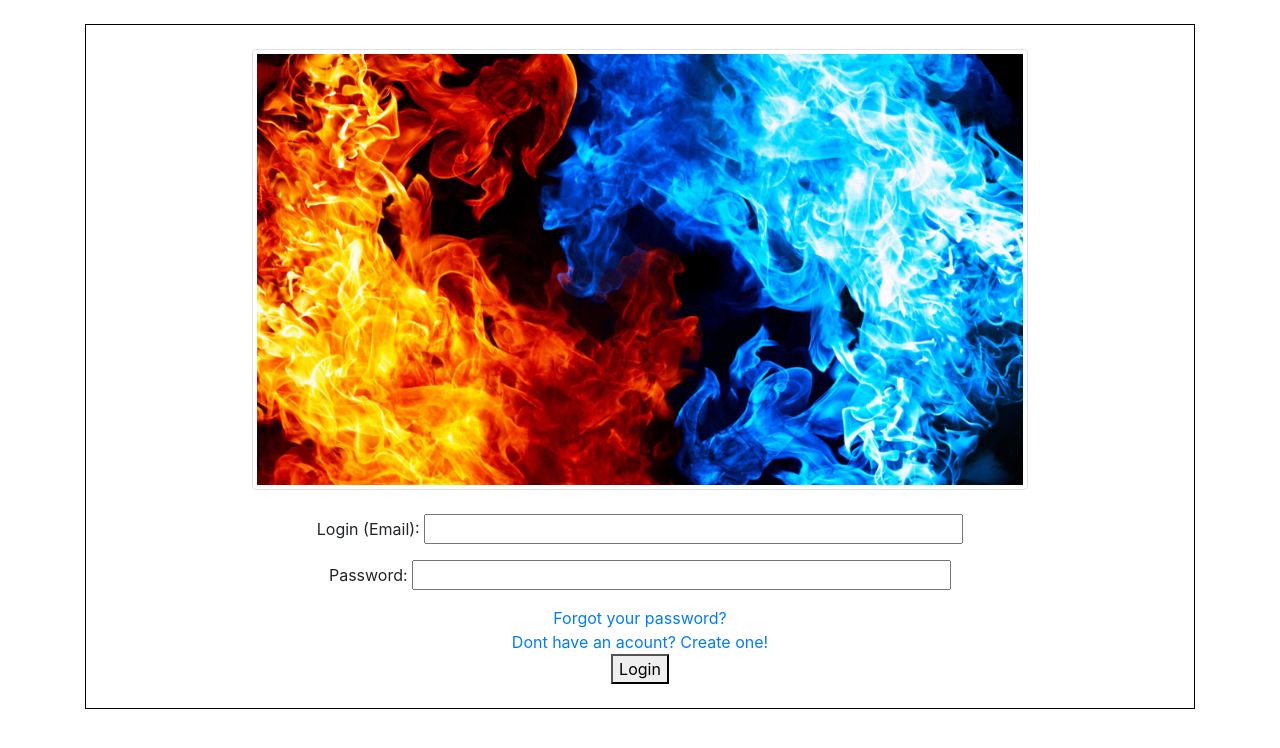
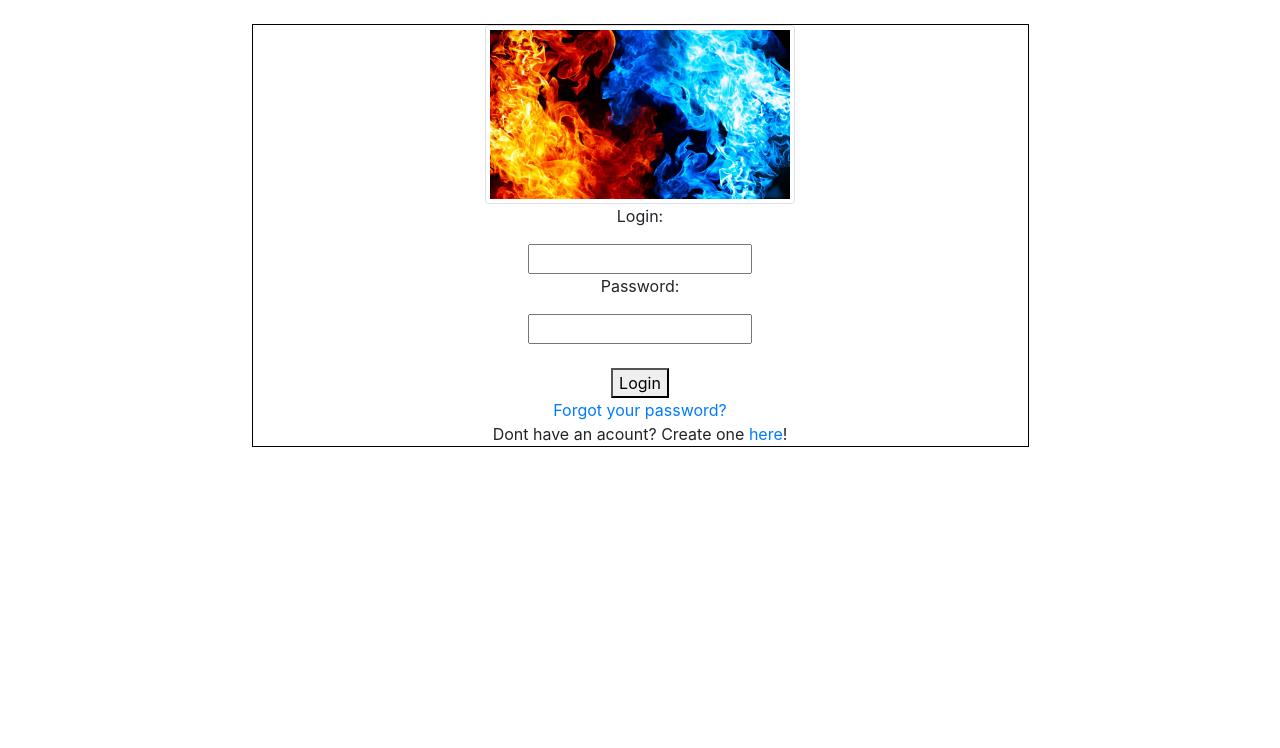
Before and after one commit to rfradella/Archived_Projects, a plain HTML site: page CRUD-APPLICATION-master/Login.html in a window 1280 px wide. Drawn offline with nearby package versions, Linux system fonts and the light colour scheme.

Commit message:
Login page display modifications

```diff
--- a/CRUD-APPLICATION-master/Login.html
+++ b/CRUD-APPLICATION-master/Login.html
@@ -1,53 +1,66 @@
 <!doctype html>
 <html lang="en">
+
 <head>
   <!-- Required meta tags -->
   <meta charset="utf-8">
   <meta name="viewport" content="width=device-width, initial-scale=1, shrink-to-fit=no">
 
   <!-- Bootstrap CSS -->
-    <link rel="stylesheet" href="https://stackpath.bootstrapcdn.com/bootstrap/4.3.1/css/bootstrap.min.css" integrity="sha384-ggOyR0iXCbMQv3Xipma34MD+dH/1fQ784/j6cY/iJTQUOhcWr7x9JvoRxT2MZw1T" crossorigin="anonymous">
+  <link rel="stylesheet" href="https://stackpath.bootstrapcdn.com/bootstrap/4.3.1/css/bootstrap.min.css"
+    integrity="sha384-ggOyR0iXCbMQv3Xipma34MD+dH/1fQ784/j6cY/iJTQUOhcWr7x9JvoRxT2MZw1T" crossorigin="anonymous">
   <!-- Shared Stylesheet -->
   <link rel="stylesheet" href="css/Shared.css">
   <!-- Login Stylesheet -->
-    <link rel="stylesheet" href="css/Login.css" >
+  <link rel="stylesheet" href="css/Login.css">
   <title>SCRUM Application</title>
 </head>
+
 <body>
   <br>
   <div class="container">
     <div class="LoginForm border-black center-block">
-    <br >
       <div class="text-center">
-      <img src="content/img/4K-Fire-Wallpaper-Free.jpg" class="img-thumbnail width70" alt="Company Logo">
+        <img src="content/img/4K-Fire-Wallpaper-Free.jpg" class="img-thumbnail width40 " alt="Company Logo">
+      </div>
+      <div class="col-12 text-center">
+        <div>
+          <p class="text-center">Login: </p>
+          <input type="text" class="width30">
+        </div>
+        <div>
+          <p class="text-center">Password: </p>
+          <input type="password" class="width30">
         </div>
         <br>
-    <div class="col-12">
-      <p class="text-center ">Login (Email): </h3>
-       <input type="text" class="width50">
-         <p class="text-center">Password: </h3>
-         <input type="password" class="width50">
         <div class="text-center">
+        <button class="">Login</button>
+      </div>
+        <div>
           <a href="#" class="rightText">Forgot your password?</a>
         </div>
-    <div class="text-center">
-      <a href="#">Dont have an acount? Create one!</a>
+        <div>
+          Dont have an acount? Create one <a href="#">here</a>!
         </div>
       </div>
 
-    <div class="text-center">
-      <button class="">Login</button>
     </div>
 
-    <br>
+
   </div>
 
   </div>
   <!-- Optional JavaScript -->
   <!-- jQuery first, then Popper.js, then Bootstrap JS -->
+  <script src="https://code.jquery.com/jquery-3.3.1.slim.min.js"
+    integrity="sha384-q8i/X+965DzO0rT7abK41JStQIAqVgRVzpbzo5smXKp4YfRvH+8abtTE1Pi6jizo" crossorigin="anonymous">
+  </script>
+  <script src="https://cdnjs.cloudflare.com/ajax/libs/popper.js/1.14.7/umd/popper.min.js"
+    integrity="sha384-UO2eT0CpHqdSJQ6hJty5KVphtPhzWj9WO1clHTMGa3JDZwrnQq4sF86dIHNDz0W1" crossorigin="anonymous">
+  </script>
+  <script src="https://stackpath.bootstrapcdn.com/bootstrap/4.3.1/js/bootstrap.min.js"
+    integrity="sha384-JjSmVgyd0p3pXB1rRibZUAYoIIy6OrQ6VrjIEaFf/nJGzIxFDsf4x0xIM+B07jRM" crossorigin="anonymous">
+  </script>
+</body>
 
-    <script src="https://code.jquery.com/jquery-3.3.1.slim.min.js" integrity="sha384-q8i/X+965DzO0rT7abK41JStQIAqVgRVzpbzo5smXKp4YfRvH+8abtTE1Pi6jizo" crossorigin="anonymous"></script>
-    <script src="https://cdnjs.cloudflare.com/ajax/libs/popper.js/1.14.7/umd/popper.min.js" integrity="sha384-UO2eT0CpHqdSJQ6hJty5KVphtPhzWj9WO1clHTMGa3JDZwrnQq4sF86dIHNDz0W1" crossorigin="anonymous"></script>
-    <script src="https://stackpath.bootstrapcdn.com/bootstrap/4.3.1/js/bootstrap.min.js" integrity="sha384-JjSmVgyd0p3pXB1rRibZUAYoIIy6OrQ6VrjIEaFf/nJGzIxFDsf4x0xIM+B07jRM" crossorigin="anonymous"></script>
-  </body>
 </html>
--- a/CRUD-APPLICATION-master/css/Login.css
+++ b/CRUD-APPLICATION-master/css/Login.css
@@ -11,8 +11,8 @@
 
 }
 
-
 .LoginForm{
     margin-left: auto;
     margin-right: auto;
+    width: 70%;
 }
--- a/CRUD-APPLICATION-master/css/Shared.css
+++ b/CRUD-APPLICATION-master/css/Shared.css
@@ -25,6 +25,9 @@
 .width35{
     width:35%;
 }
+.width30{
+    width:30%;
+}
 .marginAuto{
     margin:auto;
 }
```
Also changed, not shown: 1 other file. Lines whose indentation alone changed are shown as unchanged.
